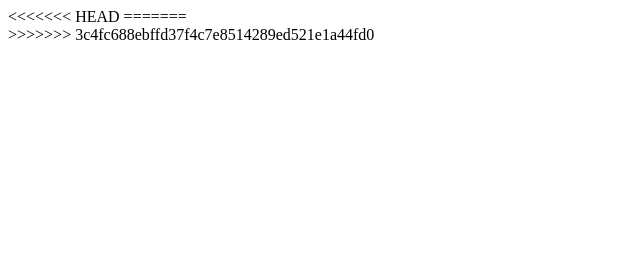
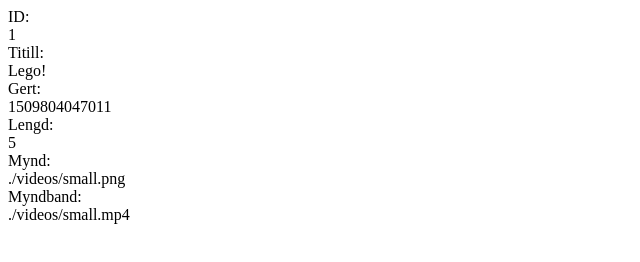
Before and after one commit to Sanctusz/stort-verkefni2, a website: page index.html in a window 1280 px wide. Shown: the whole page, without its empty margins (0-640 px from the left). Drawn offline with Linux system fonts and the light colour scheme.

Commit message:
HTML conflict

```diff
--- a/index.html
+++ b/index.html
@@ -19,13 +19,6 @@
         -->
       </div>
     </main>
-<<<<<<< HEAD
     <script src="scripts.js"></script>
-=======
-
-    <script src="scripts.js"></script>
-    <footer>
-    </footer>
->>>>>>> 3c4fc688ebffd37f4c7e8514289ed521e1a44fd0
   </body>
 </html>
--- a/scripts.js
+++ b/scripts.js
@@ -17,13 +17,31 @@
 
 var program = (function() {
 
+  function show(video) {
+    var div = document.createElement("div");
+    var divname = ["ID:", "Titill:", "Gert:", "Lengd:", "Mynd:", "Myndband:"];
+    var divcontent = [video.id, video.title, video.created, video.duration, video.poster, video.video];
+    for (var i = 0; i < divname.length; i++) {
+      var divn = document.createElement("div");
+      var divc = document.createElement("div");
+      divn.innerHTML = divname[i];
+      divc.innerHTML = divcontent[i];
+      console.log(divname);
+      div.appendChild(divn);
+      div.appendChild(divc);
+    }
+    result.appendChild(div);
+  }
+
   function init() {
     loadJSON(function(response) {
       // Parse JSON string into object
       var videodata = JSON.parse(response);
       var video = videodata.videos;
+      result = document.querySelector("div");
       console.log("LOADED");
-      console.log(video[0].title);
+      console.log("Video nr 1 er:" + video[0].title);
+      show(videodata.videos[0]);
     });
   }
 
```
